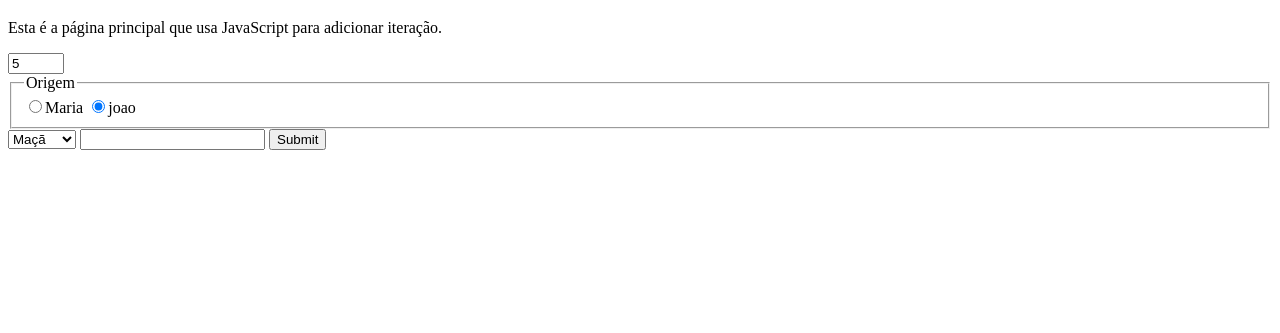
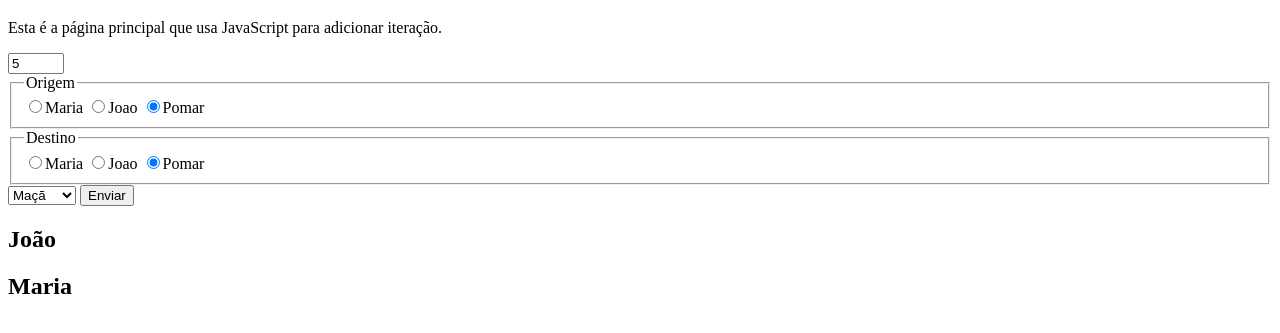
Before and after one commit to ufjf-dcc202/ufjf-dcc202-2023-3-b-atv12-Danrleygd, a website: page index.html in a window 1280 px wide. Shown: the part 61-394 px from the top of the page. Drawn offline with Linux system fonts and the light colour scheme.

Commit message:
cria fieldset

```diff
--- a/index.html
+++ b/index.html
@@ -21,14 +21,17 @@
 
           <fieldset>
             <legend>Origem</legend>
-            <label
-              ><input
-                type="radio" name="origem" value="maria" checked/>Maria</label>
-            <label
-              ><input
-                type="radio" name="origem" value="joao" checked/>joao</label>
+            <label><input type="radio" name="origem" value="maria" checked/>Maria</label>
+            <label><input type="radio" name="origem" value="joao" checked/>Joao</label>
+            <label><input type="radio" name="origem" value="pomar" checked/>Pomar</label>
           </fieldset>
 
+          <fieldset>
+            <legend>Destino</legend>
+            <label><input type="radio" name="destino" value="maria" checked/>Maria</label>
+            <label><input type="radio" name="destino" value="joao" checked/>Joao</label>
+            <label><input type="radio" name="destino" value="pomar" checked/>Pomar</label>
+          </fieldset>
 
           <select name="fruta">
             <option value="maca">Maçã</option>
@@ -36,14 +39,19 @@
             <option value="banana">Banana</option>
           </select>
 
-
-          <input name="fruta" />
-          <input type="submit" name="enviar" />
+          <button type="submit" name="enviar">Enviar</button>
 
 
         </form>
       </section>
-      <section></section>
+      <section id="saida">
+
+        <h2>João</h2>
+        <ol id="joao"></ol>
+        <h2>Maria</h2>
+        <ol id="maria"></ol>
+
+      </section>
     </main>
   </body>
 </html>
--- a/main.js
+++ b/main.js
@@ -1,3 +1,6 @@
+const olJoao = document.querySelector("ol#joao");
+const olMaria = document.querySelector("ol#Maria");
+
 document.entrada.addEventListener("submit", leFormulario);
 
 function leFormulario(event) {
```
